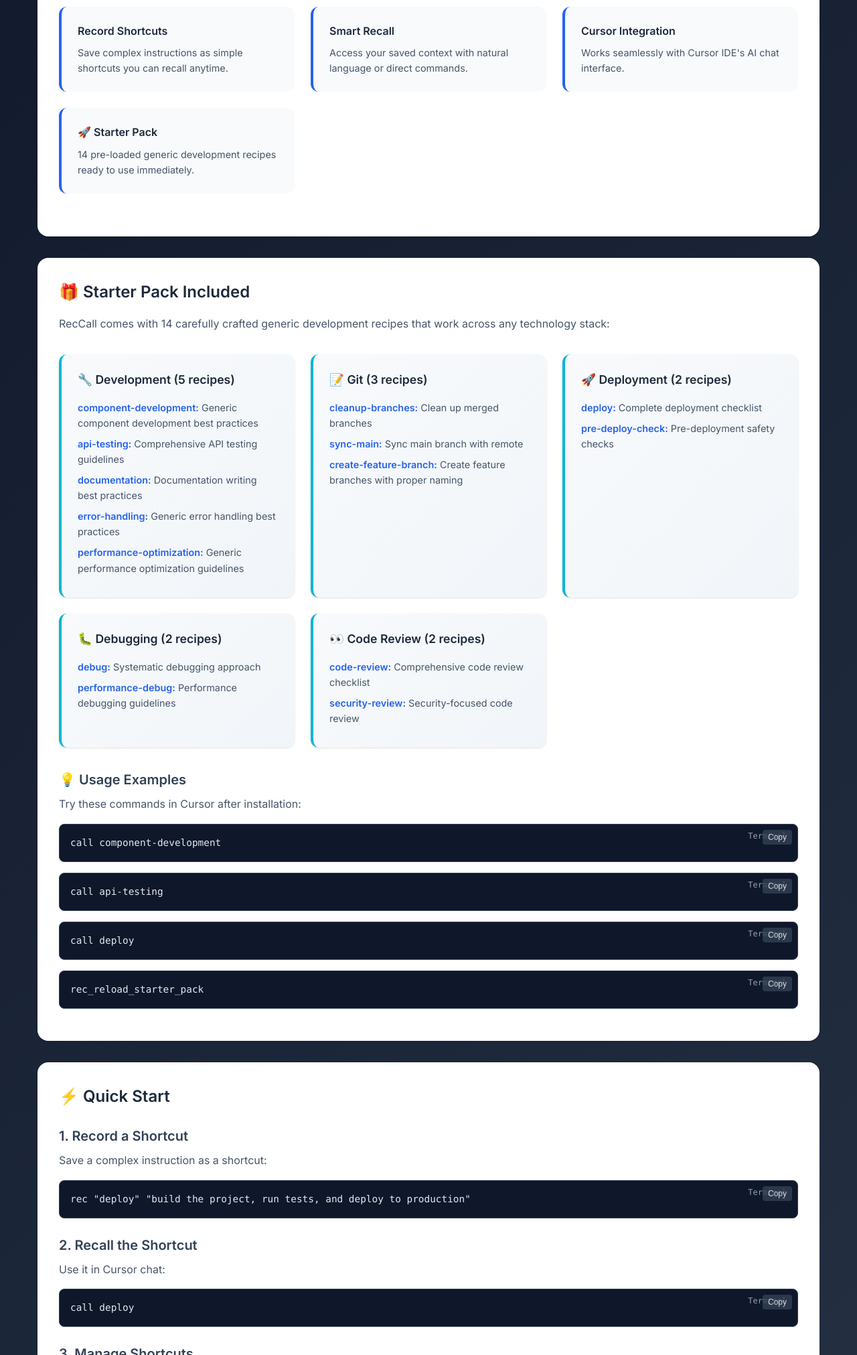
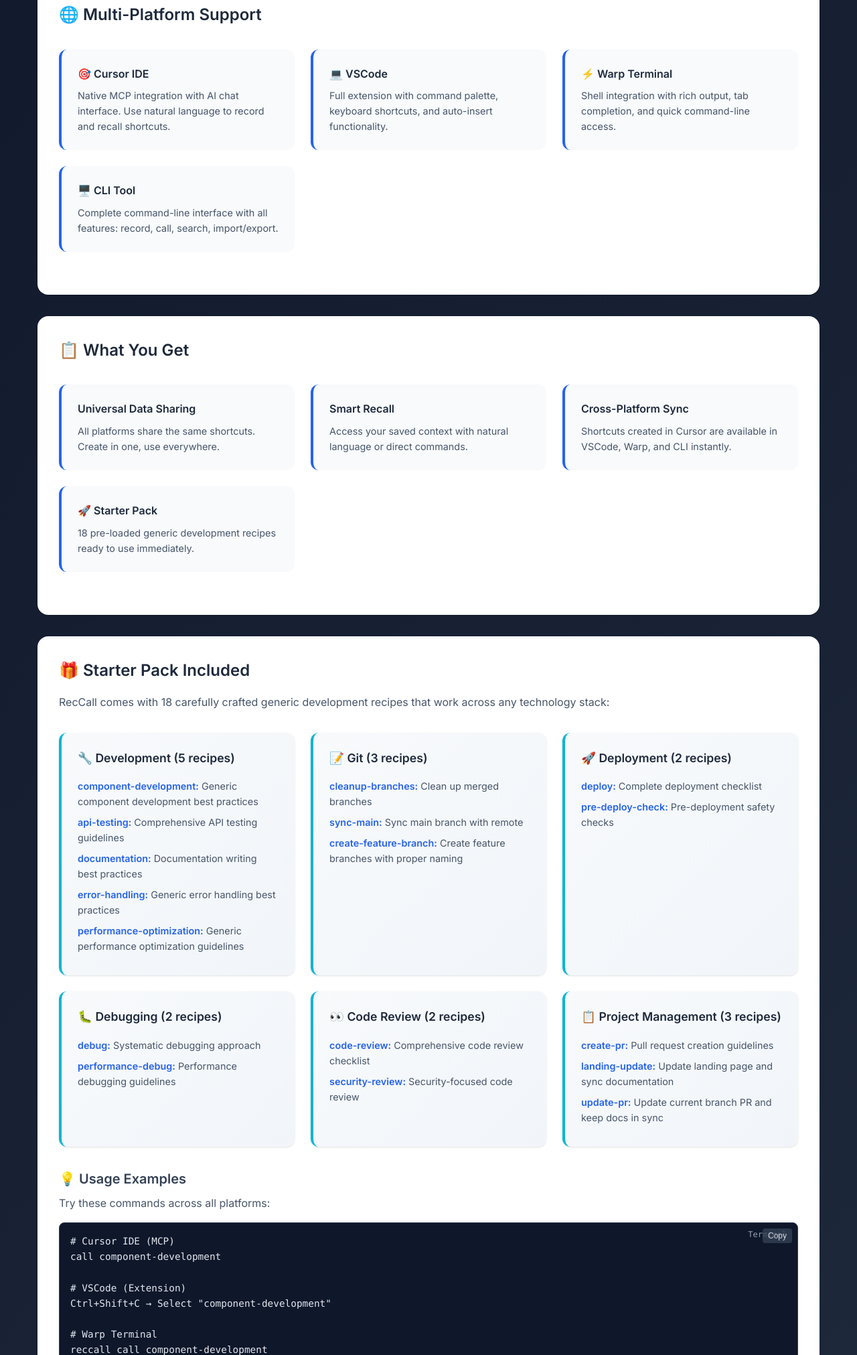
Before and after one commit to reccaller-ai/reccall, a website: page index.html in a window 1280 px wide. Shown: the part 777-2800 px from the top of the page at 67% size. Drawn offline with Linux system fonts and the light colour scheme.

Commit message:
docs: Update landing page for multi-platform RecCall support
- Update title and meta description to reflect universal IDE support
- Add new 'Multi-Platform Support' section highlighting all platforms
- Update 'What You Get' section with universal data sharing features
- Update starter pack count from 14 to 18 recipes
- Add new Project Management category with create-pr, landing-update, update-pr
- Update usage examples to show commands across all platforms
- Expand Quick Start section with platform-specific instructions
- Update Available Commands section with platform-specific commands
- Update Manual Setup section with multi-platform installation instructions
- Sync landing page with latest multi-platform README and documentation

The landing page now accurately reflects RecCall's transformation from
Cursor-only to universal IDE/environment agnostic context shortcut system.

```diff
--- a/index.html
+++ b/index.html
@@ -3,8 +3,8 @@
 <head>
     <meta charset="UTF-8">
     <meta name="viewport" content="width=device-width, initial-scale=1.0">
-    <title>RecCall - Context Shortcuts for Cursor IDE</title>
-    <meta name="description" content="Record and recall context shortcuts in Cursor IDE. Boost your AI development workflow with smart context management.">
+    <title>RecCall - Universal Context Shortcuts for AI IDEs</title>
+    <meta name="description" content="Record and recall context shortcuts across AI IDEs and environments. Works with Cursor, VSCode, Warp, and CLI. Boost your development workflow with smart context management.">
     <link rel="preconnect" href="https://fonts.googleapis.com">
     <link rel="preconnect" href="https://fonts.gstatic.com" crossorigin>
     <link href="https://fonts.googleapis.com/css2?family=Inter:wght@400;500;600;700&display=swap" rel="stylesheet">
@@ -264,7 +264,7 @@
     <div class="container">
         <div class="hero">
             <h1>RecCall</h1>
-            <p>Record and recall context shortcuts in Cursor IDE. Boost your AI development workflow with smart context management.</p>
+            <p>Record and recall context shortcuts across AI IDEs and environments. Works with Cursor, VSCode, Warp, and CLI. Boost your development workflow with smart context management.</p>
         </div>
 
         <div class="install-section">
@@ -275,30 +275,52 @@
         </div>
 
         <div class="section">
+            <h2>🌐 Multi-Platform Support</h2>
+            <div class="features">
+                <div class="feature">
+                    <h4>🎯 Cursor IDE</h4>
+                    <p>Native MCP integration with AI chat interface. Use natural language to record and recall shortcuts.</p>
+                </div>
+                <div class="feature">
+                    <h4>💻 VSCode</h4>
+                    <p>Full extension with command palette, keyboard shortcuts, and auto-insert functionality.</p>
+                </div>
+                <div class="feature">
+                    <h4>⚡ Warp Terminal</h4>
+                    <p>Shell integration with rich output, tab completion, and quick command-line access.</p>
+                </div>
+                <div class="feature">
+                    <h4>🖥️ CLI Tool</h4>
+                    <p>Complete command-line interface with all features: record, call, search, import/export.</p>
+                </div>
+            </div>
+        </div>
+
+        <div class="section">
             <h2>📋 What You Get</h2>
             <div class="features">
                 <div class="feature">
-                    <h4>Record Shortcuts</h4>
-                    <p>Save complex instructions as simple shortcuts you can recall anytime.</p>
+                    <h4>Universal Data Sharing</h4>
+                    <p>All platforms share the same shortcuts. Create in one, use everywhere.</p>
                 </div>
                 <div class="feature">
                     <h4>Smart Recall</h4>
                     <p>Access your saved context with natural language or direct commands.</p>
                 </div>
                 <div class="feature">
-                    <h4>Cursor Integration</h4>
-                    <p>Works seamlessly with Cursor IDE's AI chat interface.</p>
+                    <h4>Cross-Platform Sync</h4>
+                    <p>Shortcuts created in Cursor are available in VSCode, Warp, and CLI instantly.</p>
                 </div>
                 <div class="feature">
                     <h4>🚀 Starter Pack</h4>
-                    <p>14 pre-loaded generic development recipes ready to use immediately.</p>
+                    <p>18 pre-loaded generic development recipes ready to use immediately.</p>
                 </div>
             </div>
         </div>
 
         <div class="section">
             <h2>🎁 Starter Pack Included</h2>
-            <p>RecCall comes with 14 carefully crafted generic development recipes that work across any technology stack:</p>
+            <p>RecCall comes with 18 carefully crafted generic development recipes that work across any technology stack:</p>
 
             <div class="starter-pack-grid">
                 <div class="starter-pack-category">
@@ -334,14 +356,28 @@
                     <p><strong>code-review:</strong> Comprehensive code review checklist</p>
                     <p><strong>security-review:</strong> Security-focused code review</p>
                 </div>
+
+                <div class="starter-pack-category">
+                    <h4>📋 Project Management (3 recipes)</h4>
+                    <p><strong>create-pr:</strong> Pull request creation guidelines</p>
+                    <p><strong>landing-update:</strong> Update landing page and sync documentation</p>
+                    <p><strong>update-pr:</strong> Update current branch PR and keep docs in sync</p>
+                </div>
             </div>
 
             <h3>💡 Usage Examples</h3>
-            <p>Try these commands in Cursor after installation:</p>
-            <div class="code-block">call component-development</div>
-            <div class="code-block">call api-testing</div>
-            <div class="code-block">call deploy</div>
-            <div class="code-block">rec_reload_starter_pack</div>
+            <p>Try these commands across all platforms:</p>
+            <div class="code-block"># Cursor IDE (MCP)
+call component-development
+
+# VSCode (Extension)
+Ctrl+Shift+C → Select "component-development"
+
+# Warp Terminal
+reccall call component-development
+
+# CLI Tool
+reccall call component-development</div>
         </div>
 
         <div class="section">
@@ -349,20 +385,42 @@
 
             <h3>1. Record a Shortcut</h3>
             <p>Save a complex instruction as a shortcut:</p>
-            <div class="code-block">rec "deploy" "build the project, run tests, and deploy to production"</div>
+            <div class="code-block"># Cursor IDE (MCP)
+rec "deploy" "build the project, run tests, and deploy to production"
+
+# VSCode (Extension)
+Ctrl+Shift+R → Enter shortcut name and context
+
+# Warp Terminal / CLI
+reccall rec deploy "build the project, run tests, and deploy to production"</div>
 
             <h3>2. Recall the Shortcut</h3>
-            <p>Use it in Cursor chat:</p>
-            <div class="code-block">call deploy</div>
+            <p>Use it across all platforms:</p>
+            <div class="code-block"># Cursor IDE (MCP)
+call deploy
+
+# VSCode (Extension)
+Ctrl+Shift+C → Select "deploy"
+
+# Warp Terminal / CLI
+reccall call deploy</div>
 
             <h3>3. Manage Shortcuts</h3>
             <p>List all your shortcuts:</p>
-            <div class="code-block">rec_list</div>
+            <div class="code-block"># Cursor IDE (MCP)
+rec_list
+
+# VSCode (Extension)
+Ctrl+Shift+L
+
+# Warp Terminal / CLI
+reccall list</div>
         </div>
 
         <div class="section">
             <h2>🛠️ Available Commands</h2>
 
+            <h3>Cursor IDE (MCP)</h3>
             <p><span class="command">rec "name" "instruction"</span> - Record a new shortcut</p>
             <p><span class="command">call name</span> - Recall a shortcut</p>
             <p><span class="command">rec_list</span> - List all shortcuts</p>
@@ -370,6 +428,22 @@
             <p><span class="command">rec_delete "name"</span> - Delete a shortcut</p>
             <p><span class="command">rec_purge</span> - Delete all shortcuts</p>
             <p><span class="command">rec_reload_starter_pack</span> - Reload starter pack recipes</p>
+
+            <h3>VSCode Extension</h3>
+            <p><span class="command">Ctrl+Shift+R</span> - Record a new shortcut</p>
+            <p><span class="command">Ctrl+Shift+C</span> - Recall a shortcut</p>
+            <p><span class="command">Ctrl+Shift+L</span> - List all shortcuts</p>
+            <p><span class="command">Command Palette</span> - Access all RecCall commands</p>
+
+            <h3>Warp Terminal / CLI</h3>
+            <p><span class="command">reccall rec name context</span> - Record a new shortcut</p>
+            <p><span class="command">reccall call name</span> - Recall a shortcut</p>
+            <p><span class="command">reccall list</span> - List all shortcuts</p>
+            <p><span class="command">reccall search query</span> - Search shortcuts</p>
+            <p><span class="command">reccall update name context</span> - Update a shortcut</p>
+            <p><span class="command">reccall delete name</span> - Delete a shortcut</p>
+            <p><span class="command">reccall purge --yes</span> - Delete all shortcuts</p>
+            <p><span class="command">reccall import/export file</span> - Backup and restore</p>
         </div>
 
         <div class="section">
@@ -394,22 +468,30 @@
             <h2>🔧 Manual Setup</h2>
             <p>If you prefer manual installation:</p>
 
-            <h3>1. Clone and Install</h3>
-            <div class="code-block">git clone https://github.com/reccaller-ai/reccall.git
-cd reccall
-npm install
-npm run build</div>
+            <h3>1. Install Globally</h3>
+            <div class="code-block">npm install -g reccall</div>
 
-            <h3>2. Configure Cursor</h3>
+            <h3>2. Configure Each Platform</h3>
+
+            <h4>Cursor IDE (MCP)</h4>
             <p>Add to your Cursor MCP configuration:</p>
             <div class="code-block">{
   "mcpServers": {
     "reccall": {
-      "command": "node",
-      "args": ["/path/to/reccall/index.js"]
+      "command": "reccall-mcp",
+      "args": []
     }
   }
 }</div>
+
+            <h4>VSCode Extension</h4>
+            <div class="code-block">code --install-extension reccall</div>
+
+            <h4>Warp Terminal</h4>
+            <div class="code-block">echo 'source $(which reccall-warp.sh)' >> ~/.zshrc</div>
+
+            <h4>CLI Tool</h4>
+            <p>Available globally as <code>reccall</code> command after installation.</p>
         </div>
 
         <div class="footer">
```
